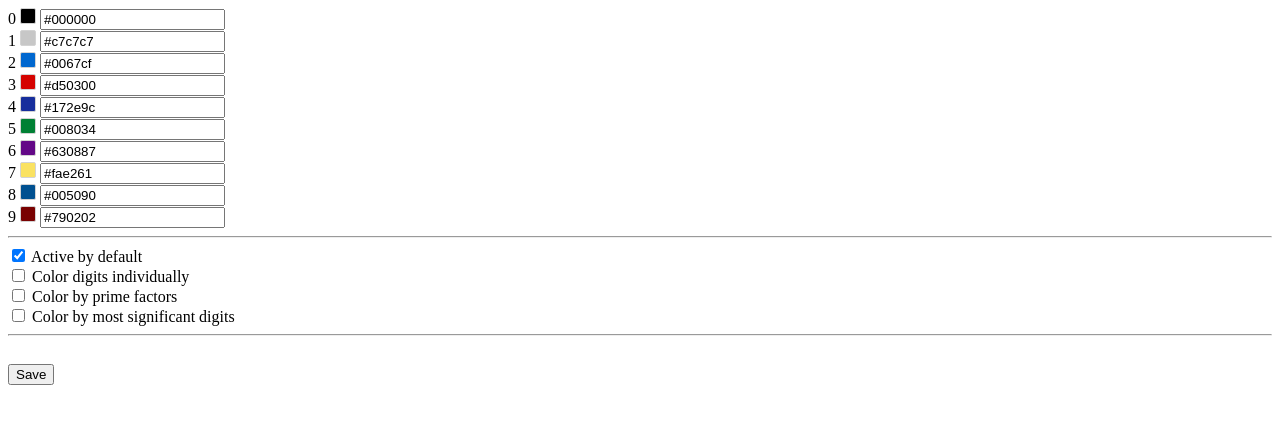
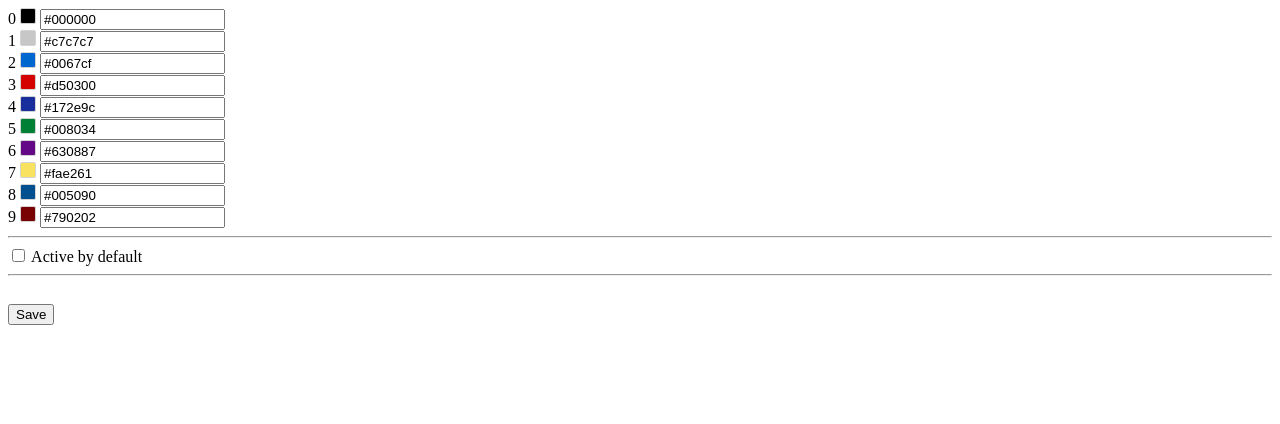
Before and after one commit to hadhadhadhadabettereffect/arithmechrome, a browser extension: page html/options.html in a window 1280 px wide. Drawn offline with Linux system fonts and the light colour scheme.

Commit message:
simplifying options

```diff
--- a/html/options.html
+++ b/html/options.html
@@ -82,24 +82,8 @@
         Active by default
     </label>
 </div>
-<div class="row">
-    <label>
-        <input type="checkbox" id="individual">
-        Color digits individually
-    </label>
-</div>
-<div class="row">
-    <label>
-        <input type="checkbox" id="factorize">
-        Color by prime factors
-    </label>
-</div>
-<div class="row">
-    <label>
-        <input type="checkbox" id="leading">
-        Color by most significant digits
-    </label>
-</div>
+
+<!-- TODO ignored sites list -->
 
 <hr/>
 
```
